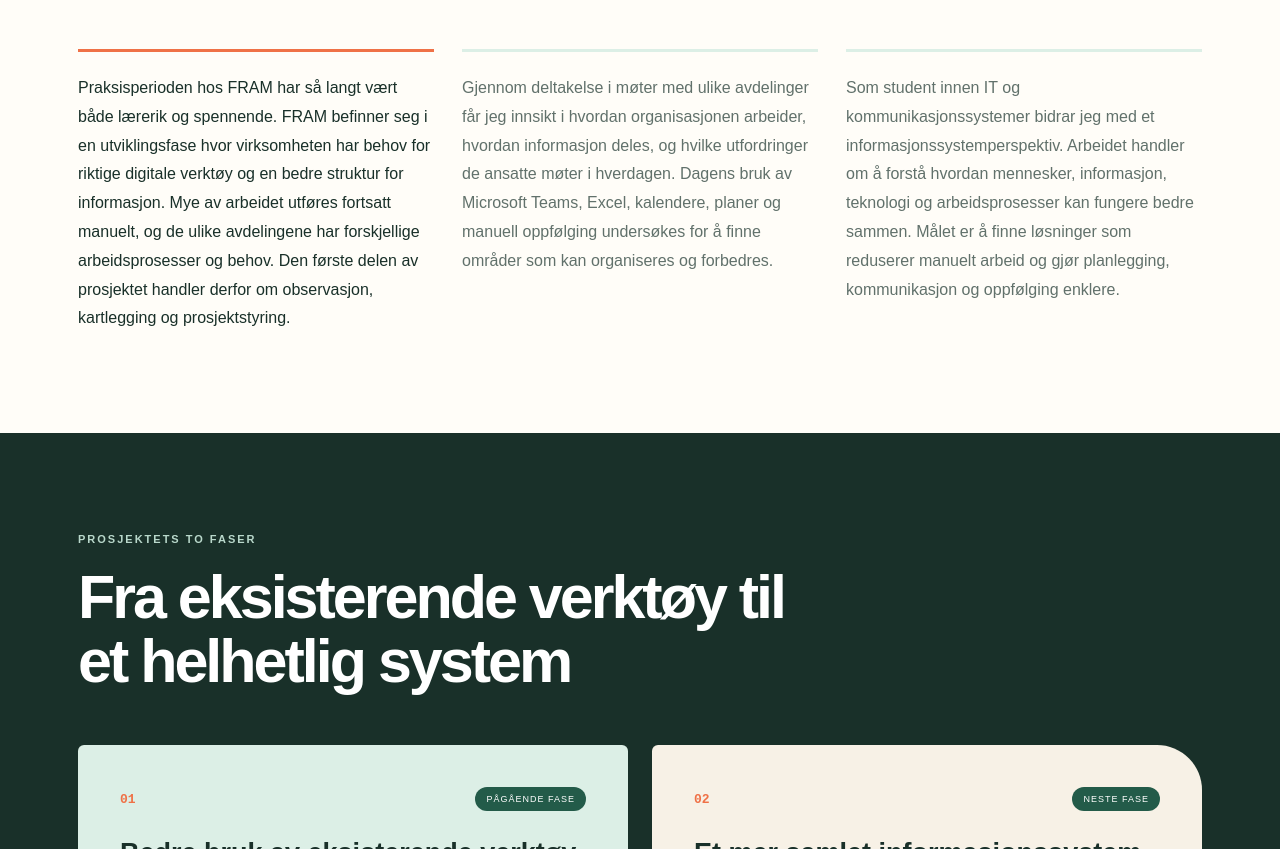
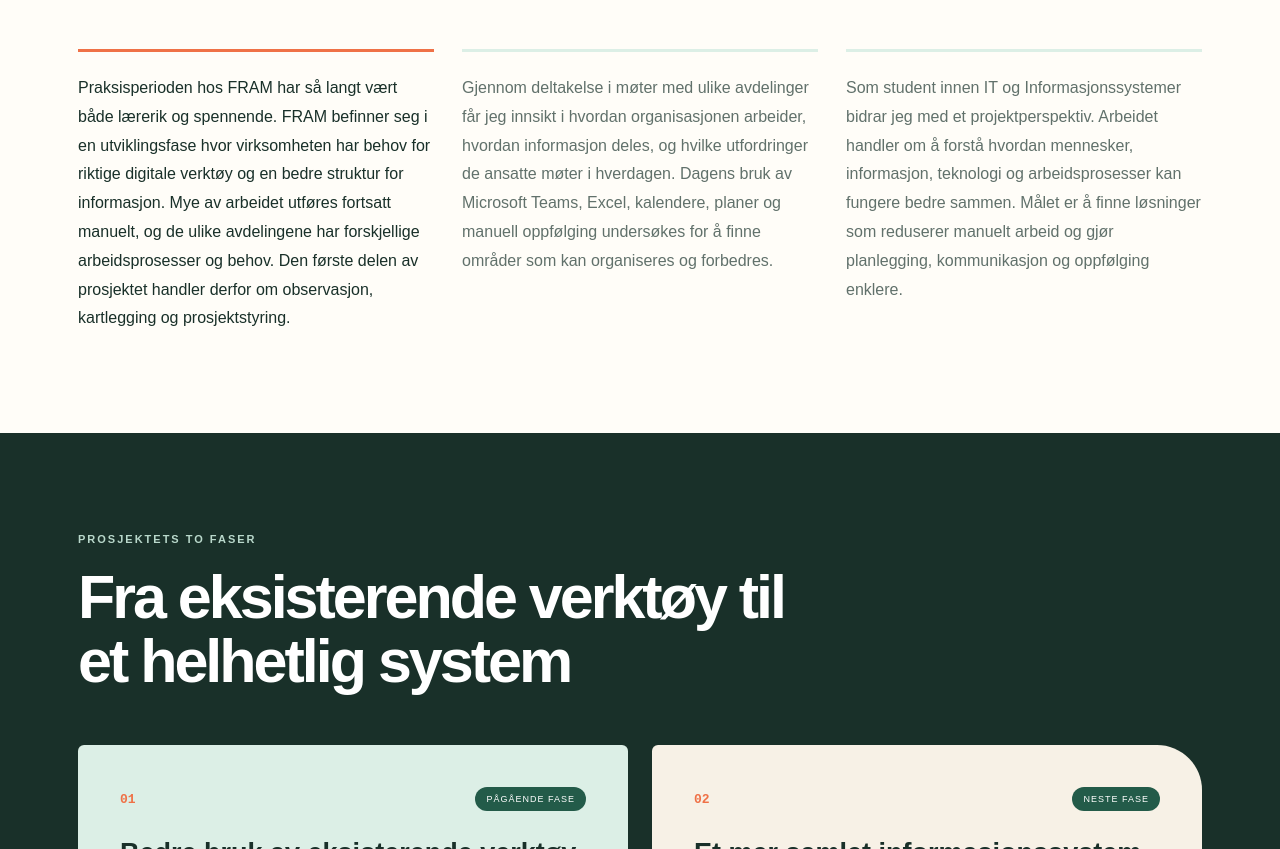
Before and after one commit to Shahzadigul/hina-fram-status-1, a plain HTML site: page index.html in a window 1280 px wide. Shown: the part 1828-2677 px from the top of the page. Drawn offline with Linux system fonts and the light colour scheme.

Commit message:
rettet tekst

```diff
--- a/index.html
+++ b/index.html
@@ -223,8 +223,8 @@
             </p>
 
             <p>
-                Som student innen IT og kommunikasjonssystemer bidrar
-                jeg med et informasjonssystemperspektiv. Arbeidet
+                Som student innen IT og Informasjonssystemer bidrar
+                jeg med et projektperspektiv. Arbeidet
                 handler om å forstå hvordan mennesker, informasjon,
                 teknologi og arbeidsprosesser kan fungere bedre sammen.
                 Målet er å finne løsninger som reduserer manuelt arbeid
```
